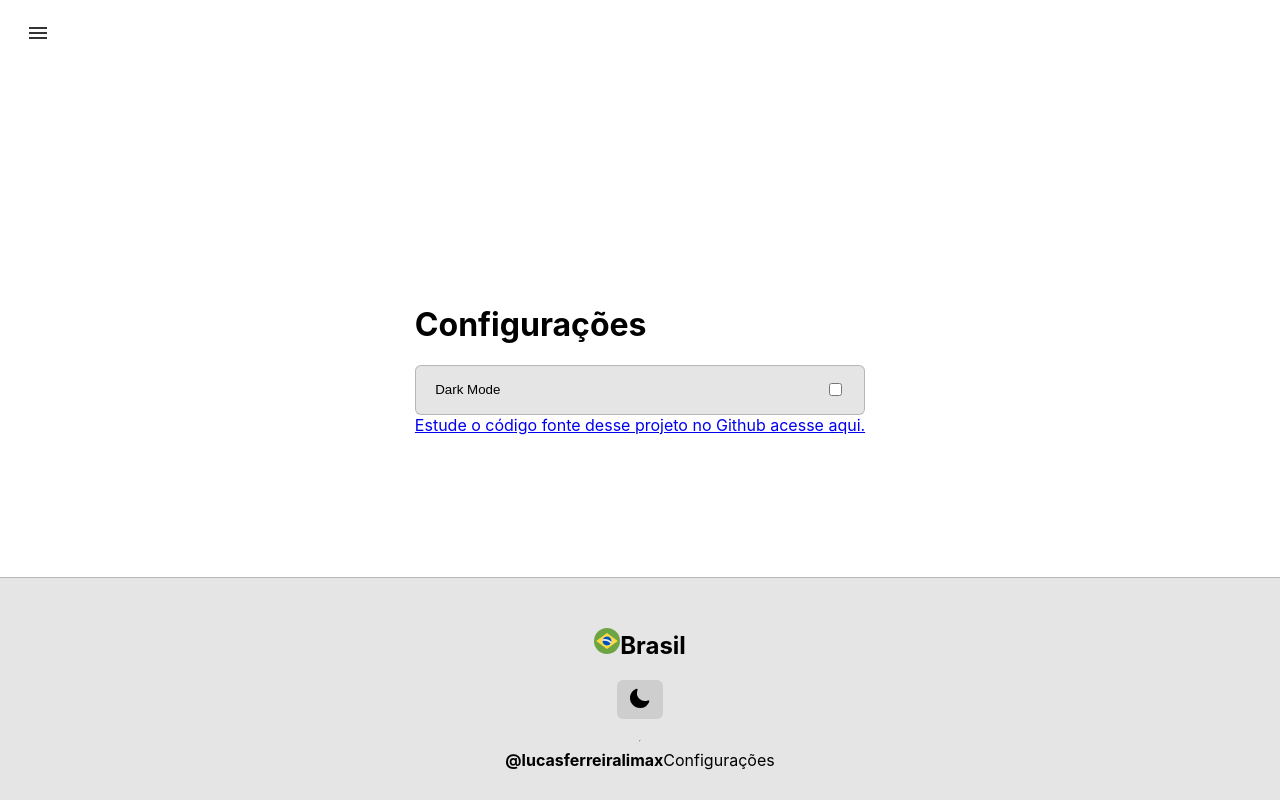
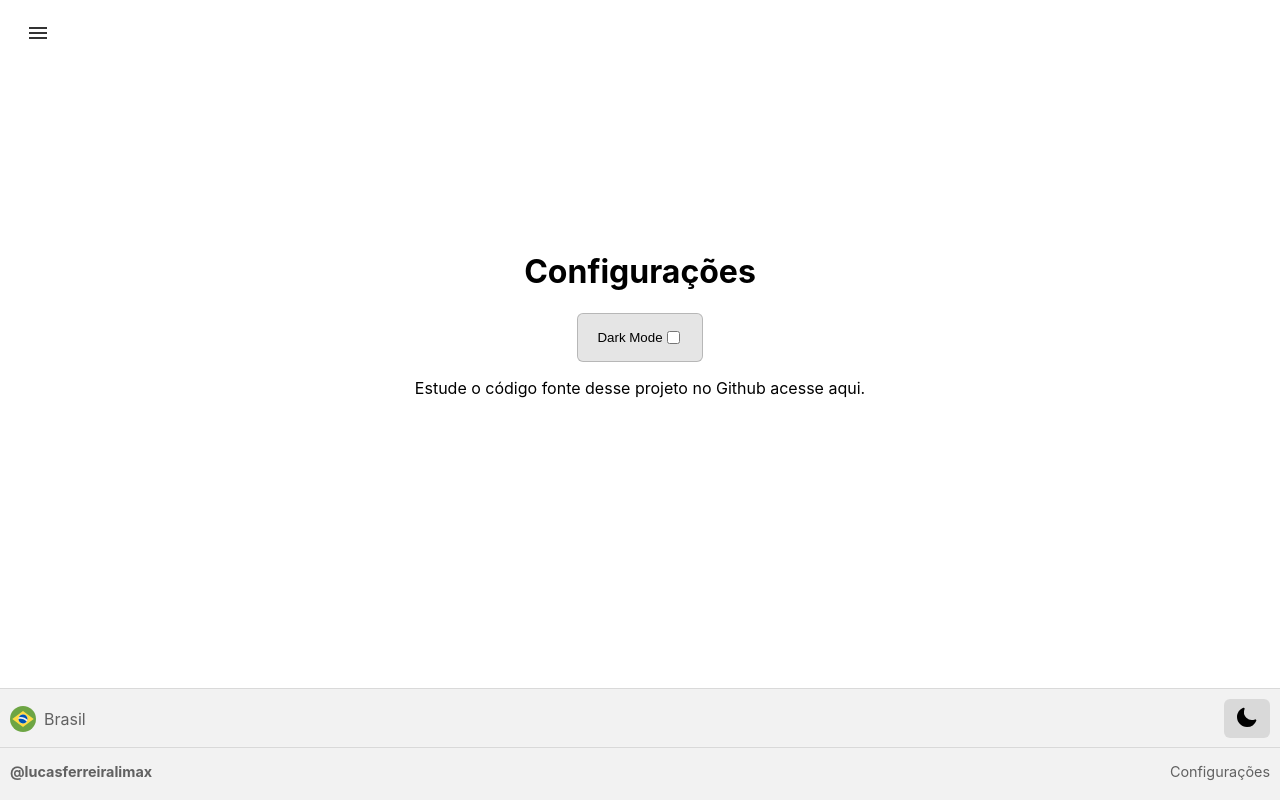
Before and after one commit to lucasferreiralimax/google-react, a React (Create React App) app: page /config in a window 1280 px wide. Built offline with nearby package versions, Linux system fonts and the light colour scheme.

Commit message:
adjustment styles tap-highlight and outline

```diff
--- a/src/App.css
+++ b/src/App.css
@@ -1,5 +1,5 @@
 .App {
-  min-height: calc(100vh - 82px);
+  min-height: calc(100vh - 155px);
   display: flex;
   align-items: center;
   justify-content: center;
@@ -8,6 +8,15 @@
 
 .App-link {
   color: #61dafb;
+}
+
+a {
+  color: var(--main-color);
+  text-decoration: none;
+}
+
+a:hover {
+  color: var(--main-color-primary);
 }
 
 .btn {
@@ -26,12 +35,21 @@
   text-align: center;
   cursor: pointer;
   user-select: none;
+  outline: none;
+  -webkit-tap-highlight-color: transparent;
+  transition: .3s all;
+}
+
+.btn:hover,
+.btn:focus,
+.btn:active {
+  box-shadow: 0 0 3px 2px rgba(var(--main-color-rgb), .2);
 }
 
 
 @media (max-height: 600px) {
   .App {
     min-height: 600px;
-    justify-content: flex-end;
+    justify-content: space-between;
   }
 }
--- a/src/components/Config/Config.css
+++ b/src/components/Config/Config.css
@@ -1,21 +1,14 @@
-.App-config label {
-  display: flex;
-  padding: 10px;
-  width: 100%;
-  transition: .3s all;
-  border-radius: 10px;
-  margin-bottom: 10px;
+.App-config {
+  text-align: center;
+  padding: 1em;
 }
 
-.App-config label:hover {
-  background: #ddd;
-}
-
-.App-config label:last-of-type {
-  margin-bottom: 0;
-}
-
-.App-config label,
 .App-config input {
   cursor: pointer;
 }
+
+.App-config a {
+  padding: 1em;
+  box-sizing: border-box;
+  display: inline-block;
+}
--- a/src/components/Darkmode/Darkmode.css
+++ b/src/components/Darkmode/Darkmode.css
@@ -1,10 +1,11 @@
 .darkmode {
   cursor: pointer;
-  width: 100%;
   background: rgba(var(--main-color-rgb), .1);
   border: 1px solid rgba(var(--main-color-rgb), .2);
   border-radius: 6px;
   color: var(--main-color);
+  outline: none;
+  -webkit-tap-highlight-color: transparent;
 }
 
 .darkmode div {
@@ -20,7 +21,6 @@
 .darkmode.footer {
   background: rgba(var(--main-color-rgb), .1);
   width: auto;
-  margin-bottom: 1em;
   border: 0;
   outline: none;
   transition: .3s all;
--- a/src/components/Footer/Footer.css
+++ b/src/components/Footer/Footer.css
@@ -1,11 +1,11 @@
 
 .App-footer {
-  background: rgba(0,0,0,.1);
-  border-top: 1px solid rgba(var(--main-color-rgb), .2);
-  color: var(--main-color);
+  background: rgba(0,0,0,.05);
+  border-top: 1px solid rgba(var(--main-color-rgb), .1);
+  color: rgba(var(--main-color-rgb), .6);
   width: 100%;
   margin-top: 30px;
-  padding: 30px;
+  padding: 10px 0 20px;
   box-sizing: border-box;
   position: absolute;
   bottom: 0;
@@ -17,13 +17,45 @@
   z-index: 9;
 }
 
+.divider {
+  border: 0 solid transparent;
+  border-top: 1px solid rgba(255,255,255,.1);
+  box-shadow: 0 1px 0 rgba(0,0,0,.1);
+  width: 100%;
+  margin-bottom: 1em;
+}
+
+.App-footer > div {
+  display: flex;
+  flex-direction: row;
+  align-items: center;
+  justify-content: space-between;
+  width: calc(100% - 20px);
+}
+
+.App-footer .brasil {
+  font-size: 1em;
+  font-weight: normal;
+  margin: 0;
+  display: flex;
+  align-items: center;
+  justify-content: center;
+  pointer-events: none;
+}
+
+.App-footer .brasil svg {
+  margin-right: .5em;
+}
+
 .App-footer a {
   color: inherit;
   text-decoration: none;
+  transition: .3s all;
+  font-size: .9em;
 }
 
 .App-footer a:hover {
-  color: var(--main-color-secondary);
+  color: var(--main-color-primary);
 }
 
 @media (max-height: 600px) {
--- a/src/components/Menu/Menu.css
+++ b/src/components/Menu/Menu.css
@@ -36,10 +36,14 @@
   text-decoration: none;
   display: block;
   box-sizing: border-box;
+  outline: none;
+  -webkit-tap-highlight-color: transparent;
+  transition: .3s all;
 }
 
 .App-nav-item svg {
   float: left;
+  transition: .3s all;
 }
 
 .App-nav-item span {
@@ -57,8 +61,16 @@
   border-bottom: 1px solid rgba(var(--main-color-rgb), .2);
 }
 
-.App-nav-item:hover {
+.App-nav-item:hover,
+.App-nav-item:focus,
+.App-nav-item:active {
   background: rgba(255,255,255,.2);
+  color: var(--main-color);
+}
+
+.App-nav-item:hover svg,
+.App-nav-item:active svg {
+  transform: scale(1.2);
 }
 
 .App-nav-menu {
@@ -70,9 +82,12 @@
   border: 0;
   background: transparent;
   user-select: none;
+  outline: none;
+  -webkit-tap-highlight-color: transparent;
 }
 
 .App-nav-menu:hover::after,
+.App-nav-menu:focus::after,
 .App-nav-menu:active::after {
   transform: scale(1) translate(-50%, -50%);
   opacity: 1;
--- a/src/components/Profile/Profile.css
+++ b/src/components/Profile/Profile.css
@@ -21,9 +21,12 @@
   font-family: 'Ultra', serif;
   font-size: 2.5em;
   font-weight: normal;
+  outline: none;
+  -webkit-tap-highlight-color: transparent;
 }
 
 .App-profile h1:hover img,
+.App-profile h1:focus img,
 .App-profile h1:active img {
   box-shadow: 0 0 0 1px #fff, 0 0 10px 4px #aaa;
   transform: scale(1.1);
@@ -86,6 +89,7 @@
   text-overflow: ellipsis;
   overflow: hidden;
   cursor: pointer;
+  -webkit-tap-highlight-color: transparent;
 }
 
 .App-profile__content button:active {
--- a/src/components/Search/Search.css
+++ b/src/components/Search/Search.css
@@ -63,6 +63,16 @@
   justify-content: center;
 }
 
+.App-search .btn.keyboard:hover,
+.App-search .btn.voice:hover,
+.App-search .btn.keyboard:focus,
+.App-search .btn.voice:focus,
+.App-search .btn.keyboard:active,
+.App-search .btn.voice:active {
+  transform: scale(1.2);
+  box-shadow: none;
+}
+
 .App-search .btn.keyboard {
   right: 45px;
 }
```
